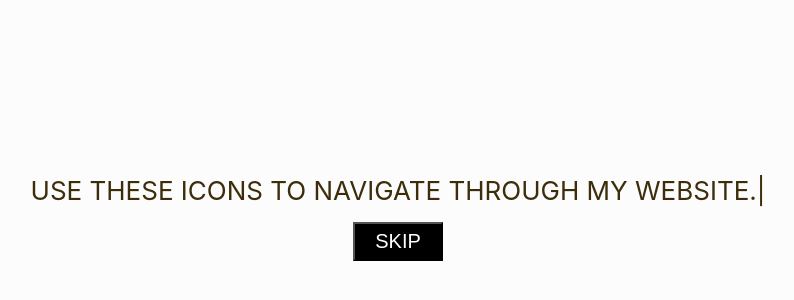
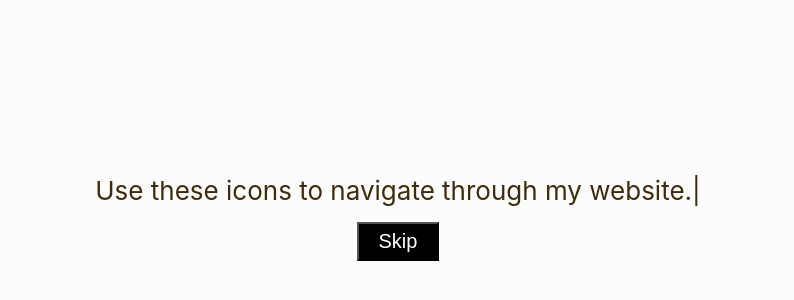
Before and after one commit to AAAwesomer/CV, a React (Create React App) app: page / in a window 1280 px wide. Shown: the part 182-482 px from the top of the page, without its empty margins (242-1036 px from the left). Built offline with nearby package versions, Linux system fonts and the light colour scheme.

Commit message:
type text lowercase

```diff
--- a/src/components/typist.js
+++ b/src/components/typist.js
@@ -44,17 +44,17 @@ var Type = createReactClass({
           <Typist className="header-typist" avgTypingDelay={50}
                                             startDelay={400}
                                             onTypingDone={this.completeTyping}>
-            <span>HELLO, AND WELCOME TO MY RESUM</span>
+            <span>Hello, and welcome to my resum</span>
               <Typist.Backspace count={5} delay={200} />
-            <span>ONLINE CV.</span>
+            <span>online cv.</span>
               <Typist.Backspace count={35} delay={400} />
-            <span>USE THESE ICONS TO FIN</span>
+            <span>Use these icons to fin</span>
               <Typist.Backspace count={3} delay={200} />
-            <span>NAVIGATE THROUGH MY WEBSITE.</span>
+            <span>navigate through my website.</span>
           </Typist>
 
           <div className='btn'>
-            <button className='skip-button' onClick={this.exit}>SKIP</button>
+            <button className='skip-button' onClick={this.exit}>Skip</button>
           </div>
         </Fade>
 
```
